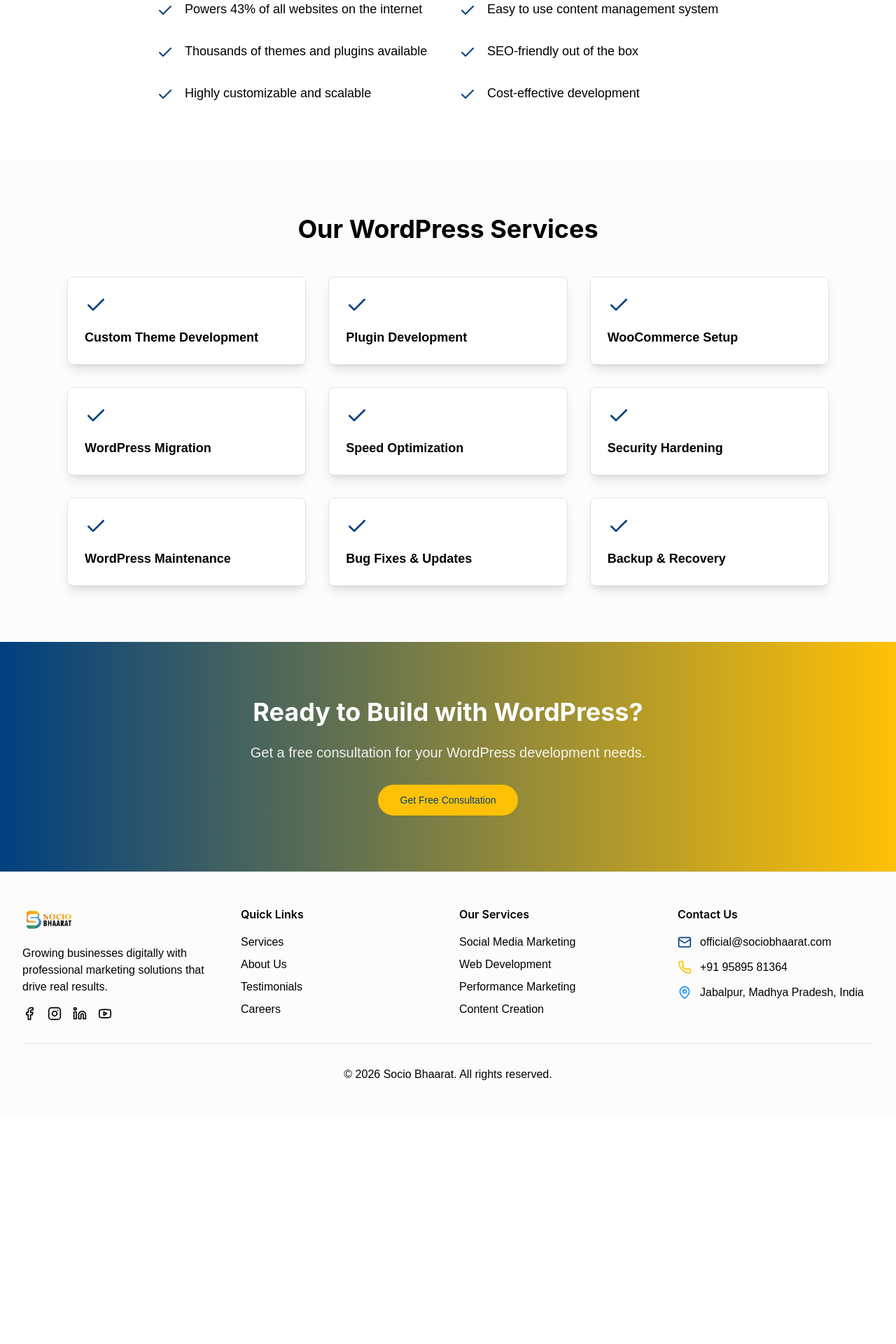
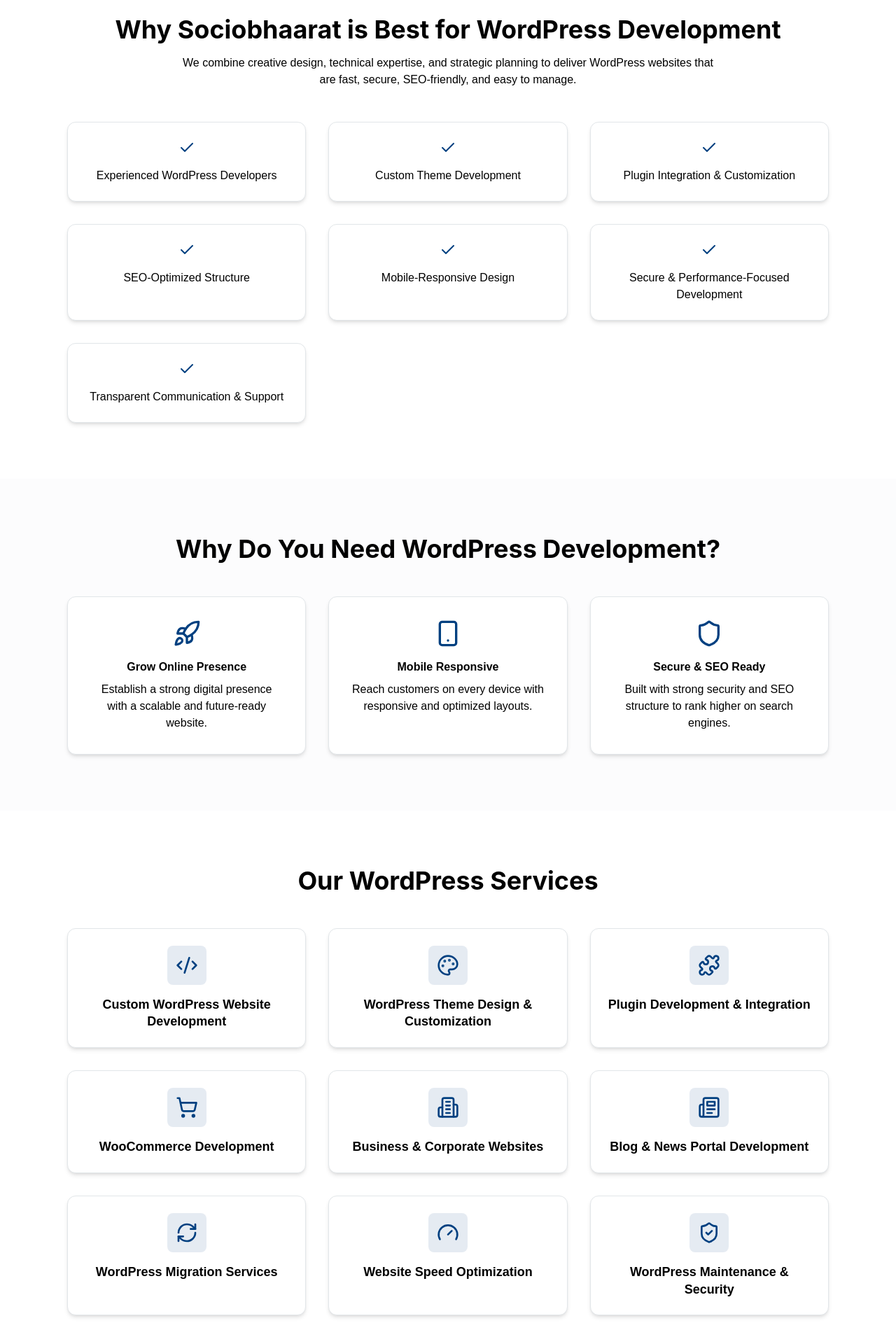
Before and after one commit to SocioBhaarat/SocioBhaarat_Frontend, a React (Vite) app: page /design-development/wordpress-development in a window 1280 px wide. Shown: the part 814-2734 px from the top of the page at 70% size. Before the commit the page ends 2409 px from the top, so only its background shows below. Built offline with nearby package versions, Linux system fonts and the light colour scheme; the HTML template or start-up script is replaced by a standard one; a web font is replaced by a local one.

Commit message:
Enhance WordPressDevelopment component with improved content, new sections, and updated layout

```diff
--- a/src/pages/design-development/WebDevelopment.tsx
+++ b/src/pages/design-development/WebDevelopment.tsx
@@ -112,9 +112,12 @@
               "WordPress",
               "And many more...",
             ].map((tech, index) => (
-              <div key={index} className="bg-card p-4 rounded-lg shadow border border-border text-center font-semibold hover:bg-primary/5 transition">
+              <span
+                key={index}
+                className="px-4 py-2 bg-card border border-border rounded-full text-sm hover:bg-primary hover:text-primary-foreground transition"
+              >
                 {tech}
-              </div>
+              </span>
             ))}
           </div>
         </div>
--- a/src/pages/design-development/WordPressDevelopment.tsx
+++ b/src/pages/design-development/WordPressDevelopment.tsx
@@ -1,5 +1,5 @@
 import { Button } from "@/components/ui/button";
-import { Check } from "lucide-react";
+import { Building2, Check, Code2, Gauge, Layers, Newspaper, Palette, Puzzle, RefreshCw, Rocket, Shield, ShieldCheck, ShoppingCart, Smartphone } from "lucide-react";
 import { useNavigate } from "react-router-dom";
 
 const WordPressDevelopment = () => {
@@ -9,10 +9,10 @@
       <section className="pt-32 pb-16 px-4 sm:px-6 lg:px-8 bg-gradient-to-br from-primary/10 via-background to-secondary/10">
         <div className="container mx-auto max-w-6xl text-center">
           <h1 className="font-display text-5xl sm:text-6xl font-bold mb-6">
-            WordPress <span className="bg-gradient-to-r from-primary via-secondary to-accent bg-clip-text text-transparent">Development</span>
+            Build powerful & Scalable <span className="bg-gradient-to-r from-primary via-secondary to-accent bg-clip-text text-transparent">WordPress Websites</span> for Your Business
           </h1>
           <p className="text-xl text-muted-foreground mb-8 leading-relaxed max-w-3xl mx-auto">
-            Power your website with WordPress - the world's most popular CMS. Custom themes, plugins, and maintenance services.
+            We design and develop high-performance, secure, and fully customizable WordPress websites tailored to your business goals. From corporate sites to e-commerce stores, we deliver solutions that convert visitors into customers
           </p>
           <Button size="lg" className="bg-primary hover:bg-primary/90 text-primary-foreground rounded-full px-8" onClick={() => navigate("/contact")} >
             Start Your WordPress Project
@@ -20,45 +20,186 @@
         </div>
       </section>
 
+      {/* WHY CHOOSE US */}
       <section className="py-20 px-4 sm:px-6 lg:px-8">
-        <div className="container mx-auto max-w-4xl">
-          <h2 className="font-display text-4xl font-bold mb-8 text-center">Why WordPress?</h2>
-          <div className="grid md:grid-cols-2 gap-8">
+        <div className="container mx-auto max-w-6xl">
+          <h2 className="font-display text-4xl font-bold mb-4 text-center">
+            Why Sociobhaarat is Best for WordPress Development
+          </h2>
+          <p className="text-muted-foreground text-center max-w-3xl mx-auto mb-12">
+            We combine creative design, technical expertise, and strategic planning
+            to deliver WordPress websites that are fast, secure, SEO-friendly, and easy to manage.
+          </p>
+
+          <div className="grid md:grid-cols-2 lg:grid-cols-3 gap-8">
             {[
-              "Powers 43% of all websites on the internet",
-              "Easy to use content management system",
-              "Thousands of themes and plugins available",
-              "SEO-friendly out of the box",
-              "Highly customizable and scalable",
-              "Cost-effective development",
-            ].map((benefit, index) => (
-              <div key={index} className="flex items-start gap-4">
-                <Check className="h-6 w-6 text-primary flex-shrink-0 mt-1" />
-                <p className="text-lg">{benefit}</p>
+              "Experienced WordPress Developers",
+              "Custom Theme Development",
+              "Plugin Integration & Customization",
+              "SEO-Optimized Structure",
+              "Mobile-Responsive Design",
+              "Secure & Performance-Focused Development",
+              "Transparent Communication & Support",
+            ].map((item, index) => (
+              <div
+                key={index}
+                className="bg-card p-6 rounded-xl border border-border shadow-md hover:shadow-xl hover:-translate-y-2 transition-all duration-300 text-center"
+              >
+                <Check className="h-6 w-6 text-primary mb-4 mx-auto" />
+                <p className="font-medium">{item}</p>
               </div>
             ))}
           </div>
         </div>
       </section>
 
+
+      {/* WHY YOU NEED WORDPRESS */}
       <section className="py-20 px-4 sm:px-6 lg:px-8 bg-muted/30">
         <div className="container mx-auto max-w-6xl">
-          <h2 className="font-display text-4xl font-bold mb-12 text-center">Our WordPress Services</h2>
+          <h2 className="font-display text-4xl font-bold mb-12 text-center">
+            Why Do You Need WordPress Development?
+          </h2>
+
+          <div className="grid md:grid-cols-3 gap-8 text-center">
+            <div className="bg-card p-8 rounded-xl shadow-md border border-border hover:shadow-xl transition">
+              <Rocket className="h-10 w-10 text-primary mx-auto mb-4" />
+              <h3 className="font-semibold mb-2">Grow Online Presence</h3>
+              <p className="text-muted-foreground">
+                Establish a strong digital presence with a scalable and future-ready website.
+              </p>
+            </div>
+
+            <div className="bg-card p-8 rounded-xl shadow-md border border-border hover:shadow-xl transition">
+              <Smartphone className="h-10 w-10 text-primary mx-auto mb-4" />
+              <h3 className="font-semibold mb-2">Mobile Responsive</h3>
+              <p className="text-muted-foreground">
+                Reach customers on every device with responsive and optimized layouts.
+              </p>
+            </div>
+
+            <div className="bg-card p-8 rounded-xl shadow-md border border-border hover:shadow-xl transition">
+              <Shield className="h-10 w-10 text-primary mx-auto mb-4" />
+              <h3 className="font-semibold mb-2">Secure & SEO Ready</h3>
+              <p className="text-muted-foreground">
+                Built with strong security and SEO structure to rank higher on search engines.
+              </p>
+            </div>
+          </div>
+        </div>
+      </section>
+
+      {/* SERVICES */}
+
+      <section className="py-20 px-4 sm:px-6 lg:px-8">
+        <div className="container mx-auto max-w-6xl">
+          <h2 className="font-display text-4xl font-bold mb-12 text-center">
+            Our WordPress Services
+          </h2>
+
           <div className="grid md:grid-cols-2 lg:grid-cols-3 gap-8">
             {[
-              "Custom Theme Development",
-              "Plugin Development",
-              "WooCommerce Setup",
-              "WordPress Migration",
-              "Speed Optimization",
-              "Security Hardening",
-              "WordPress Maintenance",
-              "Bug Fixes & Updates",
-              "Backup & Recovery",
+              {
+                title: "Custom WordPress Website Development",
+                icon: <Code2 className="h-8 w-8 text-primary" />,
+              },
+              {
+                title: "WordPress Theme Design & Customization",
+                icon: <Palette className="h-8 w-8 text-primary" />,
+              },
+              {
+                title: "Plugin Development & Integration",
+                icon: <Puzzle className="h-8 w-8 text-primary" />,
+              },
+              {
+                title: "WooCommerce Development",
+                icon: <ShoppingCart className="h-8 w-8 text-primary" />,
+              },
+              {
+                title: "Business & Corporate Websites",
+                icon: <Building2 className="h-8 w-8 text-primary" />,
+              },
+              {
+                title: "Blog & News Portal Development",
+                icon: <Newspaper className="h-8 w-8 text-primary" />,
+              },
+              {
+                title: "WordPress Migration Services",
+                icon: <RefreshCw className="h-8 w-8 text-primary" />,
+              },
+              {
+                title: "Website Speed Optimization",
+                icon: <Gauge className="h-8 w-8 text-primary" />,
+              },
+              {
+                title: "WordPress Maintenance & Security",
+                icon: <ShieldCheck className="h-8 w-8 text-primary" />,
+              },
             ].map((service, index) => (
-              <div key={index} className="bg-card p-6 rounded-lg shadow-lg border border-border">
-                <Check className="h-8 w-8 text-primary mb-4" />
-                <h3 className="font-bold text-lg">{service}</h3>
+              <div
+                key={index}
+                className="group bg-card p-6 rounded-xl shadow-md border border-border
+                hover:shadow-2xl hover:-translate-y-2 transition-all duration-300"
+              >
+                <div className="mb-4 p-3 w-fit rounded-lg bg-primary/10 group-hover:bg-primary/20 transition mx-auto">
+                  {service.icon}
+                </div>
+
+                <h3 className="font-semibold text-lg leading-snug text-center">
+                  {service.title}
+                </h3>
+              </div>
+            ))}
+          </div>
+        </div>
+      </section>
+
+      {/* TECHNOLOGIES */}
+      <section className="py-20 px-4 sm:px-6 lg:px-8 bg-muted/30">
+        <div className="container mx-auto max-w-5xl text-center">
+          <h2 className="font-display text-4xl font-bold mb-8">
+            Technologies & Tools We Use
+          </h2>
+          <div className="flex flex-wrap justify-center gap-4 text-muted-foreground">
+            {[
+              "WordPress CMS",
+              "Elementor / WPBakery",
+              "WooCommerce",
+              "PHP",
+              "MySQL",
+              "HTML5 / CSS3 / JavaScript",
+              "Yoast & RankMath SEO",
+            ].map((tech, index) => (
+              <span
+                key={index}
+                className="px-4 py-2 bg-card border border-border rounded-full text-sm hover:bg-primary hover:text-primary-foreground transition"
+              >
+                {tech}
+              </span>
+            ))}
+          </div>
+        </div>
+      </section>
+
+      {/* PROCESS */}
+      <section className="py-20 px-4 sm:px-6 lg:px-8">
+        <div className="container mx-auto max-w-4xl text-center">
+          <h2 className="font-display text-4xl font-bold mb-10">
+            Our Development Process
+          </h2>
+
+          <div className="grid md:grid-cols-2 gap-6 text-left">
+            {[
+              "Requirement Analysis & Planning",
+              "UI/UX Design",
+              "Frontend & Backend Development",
+              "Testing & Quality Assurance",
+              "Deployment",
+              "Ongoing Support & Optimization",
+            ].map((step, index) => (
+              <div key={index} className="flex items-start gap-4">
+                <Check className="h-6 w-6 text-primary mt-1" />
+                <p className="font-medium">{step}</p>
               </div>
             ))}
           </div>
```
